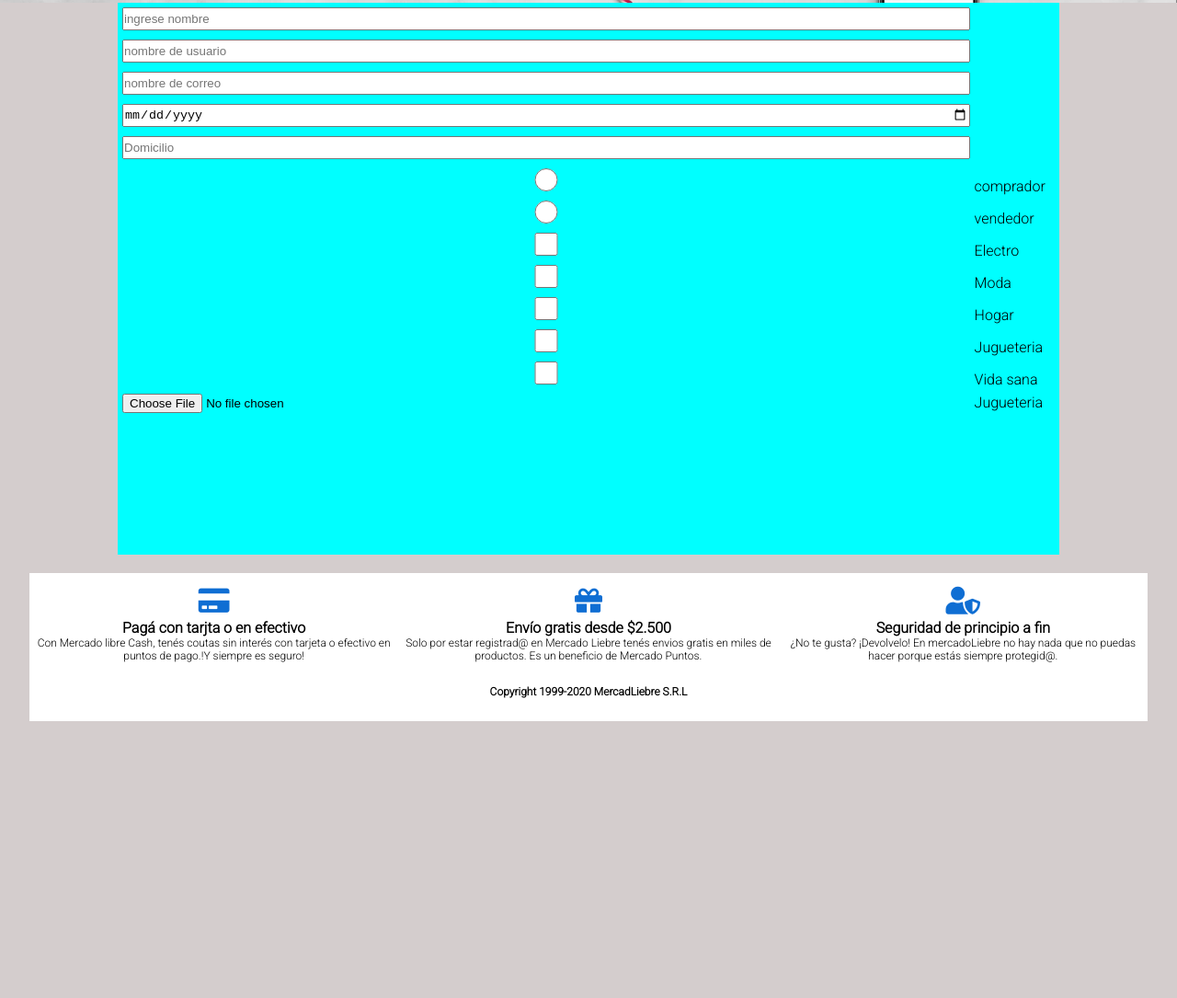
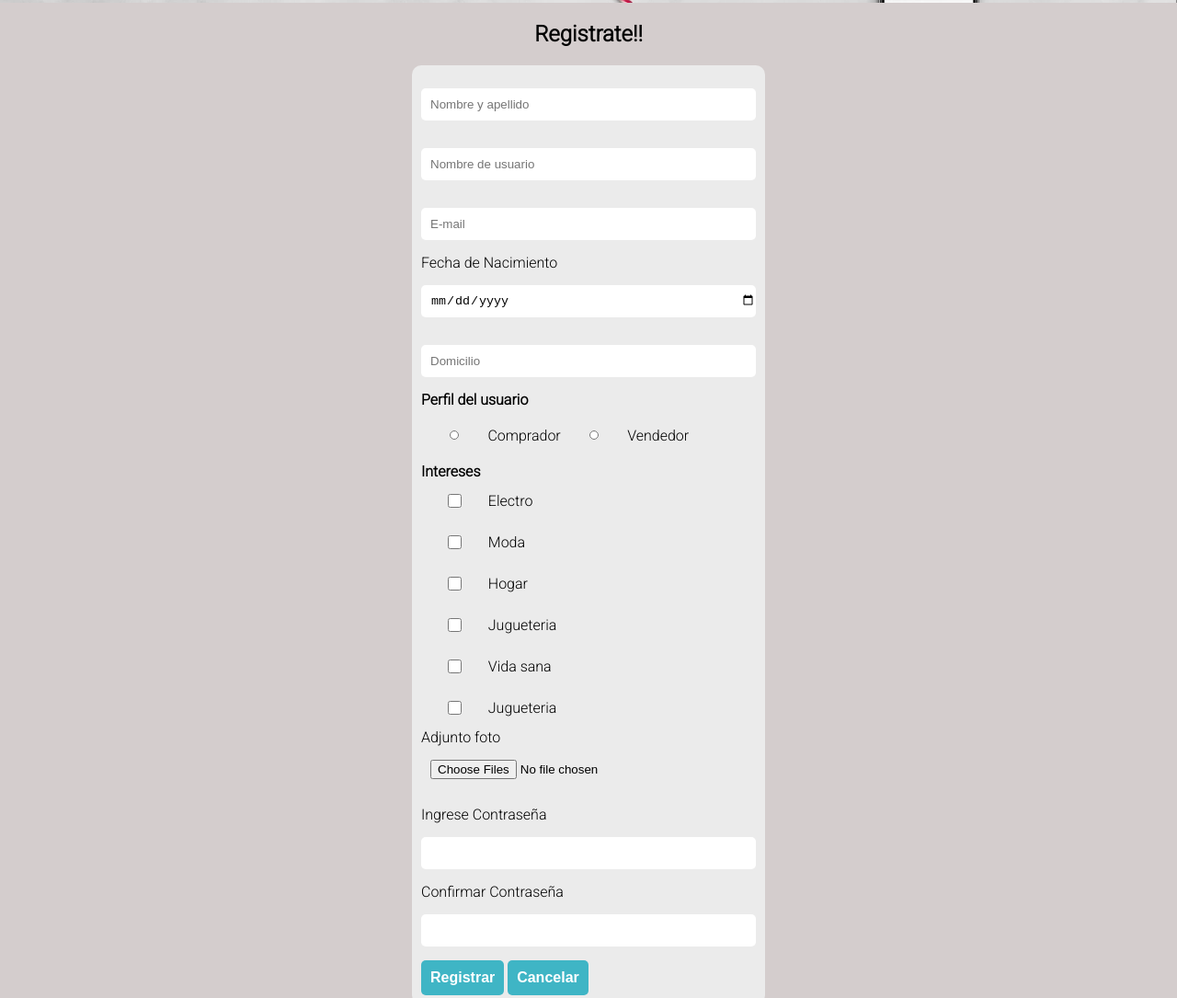
Before and after one commit to Leonel30/Mercado-Liebre, a website: page views/register.html in a window 1280 px wide. Shown: the part 475-1560 px from the top of the page at 92% size. Before the commit the page ends 1259 px from the top, so only its background shows below. Drawn offline with Linux system fonts and the light colour scheme; files whose address does not match are found by name.

Commit message:
fin formularios

```diff
--- a/public/css/styles.css
+++ b/public/css/styles.css
@@ -328,31 +328,76 @@
 }
 }
 
-/* main section article i {
-    display: block;
-    font-size:16px;
-    padding: 5px;
-    width: 30px;
-    border: 1px solid #39b54a;
-    background-color: #FFF;
-    border-radius: 50%;
-    position:absolute;
-    right: 20px;
-    top:-15px
-} */
-
-
+/* Inicio de formulario */
+.title-register{
+    text-align: center;
+    padding: 20px;
+}
 form {
-    width: 80%;
-    height: 600px;
+    width: 90%;
+    padding: 10px;
+    height: auto;
     margin: 0 auto;
-    background-color: aqua;
+    background-color:#ebebeb;
+    border-radius: 10px;
 }
 input{
-    width: 90%;
-    margin: 0 auto;
-    height: 25px;
-    margin: 5px;
+    width: 100%;
+    height: 35px;
+    margin: 15px auto;
+    padding-left: 10px;
+    border-style: none;
+    border-radius: 5px;
+}
+.perfil{
+    display: flex;
+    width: 80%;
+    margin: 20px 0;
+}
+.comprador{
+    height: 10px;
+    margin: 0;
+    align-self: center;
+}
+.title-profile{
+    font-size: 16px;
+    font-weight: 900;
+}
+.check-list{
+    display: flex;
+    width: 50%;
+    justify-content: center;
+    align-items: center;
+}
+.check-list input{
+    width: 40%;
+}
+.check-list label{
+    width: 60%;
+}
+.inter{
+    height: 15px;
+    display: inline;
+    border-style: none;
+}
+button{
+    border-style: none;
+    background-color: rgb(63, 181, 197);
+    color: #ffff;
+    padding: 10px;
+    border-radius: 5px;
+    font-weight: 900;
+    font-size: 16px;
+}
+@media screen and (min-width:381px){
+    form{
+        width: 60%;
+    }
+}
+@media screen and (min-width:769px){
+    form{
+        width: 30%;
+    }
 }
 
 /*  Inicio css Footer */
--- a/views/register.html
+++ b/views/register.html
@@ -4,7 +4,7 @@
     <meta charset="UTF-8">
     <meta http-equiv="X-UA-Compatible" content="IE=edge">
     <meta name="viewport" content="width=device-width, initial-scale=1.0">
-    <title>Document</title>
+    <title>Mercado Liebre|Registro</title>
     <link rel="preconnect" href="https://fonts.googleapis.com">
     <link rel="preconnect" href="https://fonts.gstatic.com" crossorigin>
     <link href="https://fonts.googleapis.com/css2?family=Roboto:wght@300&display=swap" rel="stylesheet">
@@ -38,7 +38,7 @@
                     <a href="#"><li>Ayuda</li></a>
                 </div>
                 <div class="nav-right">
-                    <a href="#">
+                    <a href="/register">
                         <li class="special-li">Creá tu cuenta
                             <i class="fas fa-id-card"></i>
                         </li>
@@ -64,45 +64,61 @@
         </nav>
     </header>
    <!--fin de  header Nav-->
-   <!--  Inicio del main -->
-   <form action="/">
+   <!--  Inicio del form -->
+   <h2 class="title-register">Registrate!!</h2>
+   <form action="/" method="GET">
         <label for="nombre"></label>
-    <input type="text" name="nombre" placeholder="ingrese nombre">
+        <input type="text" name="nombre" placeholder="Nombre y apellido" required>
         <label for="user"></label>
-    <input type="text" name="user" placeholder="nombre de usuario">
+        <input type="text" name="user" placeholder="Nombre de usuario" required>
         <label for="email"></label>
-    <input type="email" name="email" placeholder="nombre de correo">
-    <label for="date"></label>
+        <input type="email" name="email" placeholder="E-mail" required>
+        <label for="date" class="date">Fecha de Nacimiento</label>
         <input type="date" name="date" placeholder="">
         <label for="adress"></label>
         <input type="text" name="adress" placeholder="Domicilio">
-    <label for="comprador">
-        <input type="radio" name="comprador">comprador
-    </label>
-    <label for="comprador">
-        <input type="radio" name="comprador">vendedor
-    </label>
-    <label for="">
-        <input type="checkbox" value="1">Electro
-    </label>
-    <label for="">
-        <input type="checkbox" value="2">Moda
-    </label>
-    <label for="">
-        <input type="checkbox" value="3">Hogar
-    </label>
-    <label for="">
-        <input type="checkbox" value="4">Jugueteria
-    </label>
-    <label for="">
-        <input type="checkbox" value="4">Vida sana
-    </label>
-    <label for="">
-        <input type="file" value="4">Jugueteria
-    </label>
 
+        <h3 class="title-profile">Perfil del usuario</h3>
+        <div class="perfil">
+            <input type="radio" name="comprador"" class="comprador">Comprador
+            <label for="comprador"></label>
+            <input type="radio" name="comprador" class="comprador">Vendedor
+            <label for="comprador"></label>
+        </div>
+        <h3 class="title-profile">Intereses</h3>
+        <div class="check-list">
+            <input type="checkbox" value="1" class="inter">
+            <label for="">Electro</label>
+        </div>
+        <div class="check-list">
+            <input type="checkbox" value="2" class="inter">
+            <label for="">Moda</label>
+        </div>
+        <div class="check-list">
+            <input type="checkbox" value="3" class="inter">
+            <label for="">Hogar</label>
+        </div>
+        <div class="check-list">
+            <input type="checkbox" value="4" class="inter">
+            <label for="">Jugueteria</label>
+        </div>
+        <div class="check-list">
+            <input type="checkbox" value="4" class="inter">
+            <label for="">Vida sana</label>
+        </div>
+        <div class="check-list">
+                <input type="checkbox" value="4" class="inter">
+                <label for="">Jugueteria</label>
+        </div>
 
-
+        <label for="file">Adjunto foto</label>
+        <input type="file" name="file" accept=".jpg" multiple >
+        <label for="password">Ingrese Contraseña</label>
+        <input type="password" name="password">
+        <label for="password">Confirmar Contraseña</label>
+        <input type="password" name="password">
+        <button type="submit">Registrar</button>
+        <button type="reset">Cancelar</button>
 </form>
 
 <!-- fin de form -->
```
Also changed, not shown: views/home.html (+1 -1 lines), views/login.html (+24 -50 lines). Lines whose indentation alone changed are shown as unchanged.
